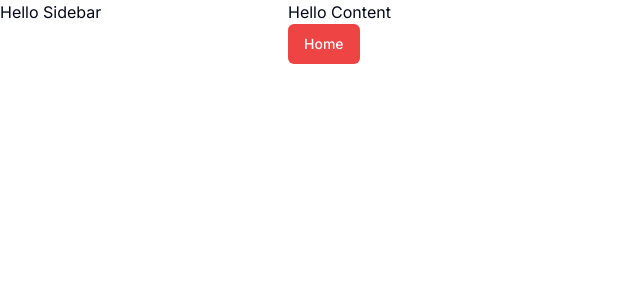
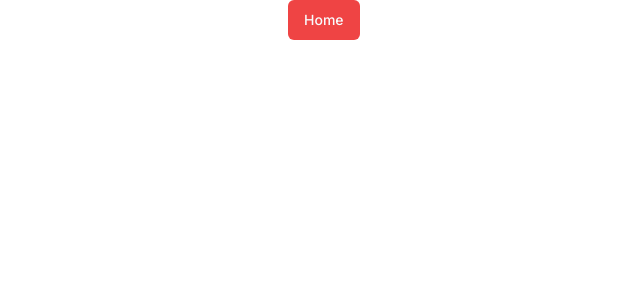
Before and after one commit to edem-cyber/Oriss-sass, a Next.js app: page /dashboard in a window 1280 px wide. Shown: the top 300 px of the page, without its empty margins (0-640 px from the left). Built offline with nearby package versions, Linux system fonts and the light colour scheme.

Commit message:
loading added

```diff
--- a/app/(dashboard)/(routes)/layout.tsx
+++ b/app/(dashboard)/(routes)/layout.tsx
@@ -6,12 +6,12 @@ const DashboardLayout = ({
     return (
         <div className="h-full relative" >
             <div className="hidden h-full md:flex md:w-72 md:flex-col md:fixed md:inset-y-0 z-[80]bg - gray - 900">
-                <div >
-                    Hello Sidebar
-                </div >
+                <div>
+                    {/* Hello Sidebar */}
+                </div>
             </div >
             <main className="md:pl-72" >
-                Hello Content
+                {/* Hello Content */}
                 {children}
             </main >
         </div >
--- a/app/layout.tsx
+++ b/app/layout.tsx
@@ -2,6 +2,8 @@ import type { Metadata } from 'next';
 import { Inter } from 'next/font/google';
 import './globals.css';
 import { ClerkProvider } from '@clerk/nextjs';
+import { Suspense } from 'react';
+import Loading from './loading';
 
 
 const inter = Inter({ subsets: ['latin'] });
@@ -40,7 +42,11 @@ export default function RootLayout({
           /> */}
 
       <html lang="en">
-        <body className={inter.className}>{children}</body>
+        <body className={inter.className}>
+          <Suspense fallback={<Loading />}>
+            {children}
+          </Suspense>
+        </body>
       </html>
     </ClerkProvider>
   );
--- /dev/null
+++ b/app/loading.tsx
@@ -0,0 +1,3 @@
+export default function Loading() {
+    return <div>Loading...</div>;
+};
```
Lines whose indentation alone changed are shown as unchanged.
